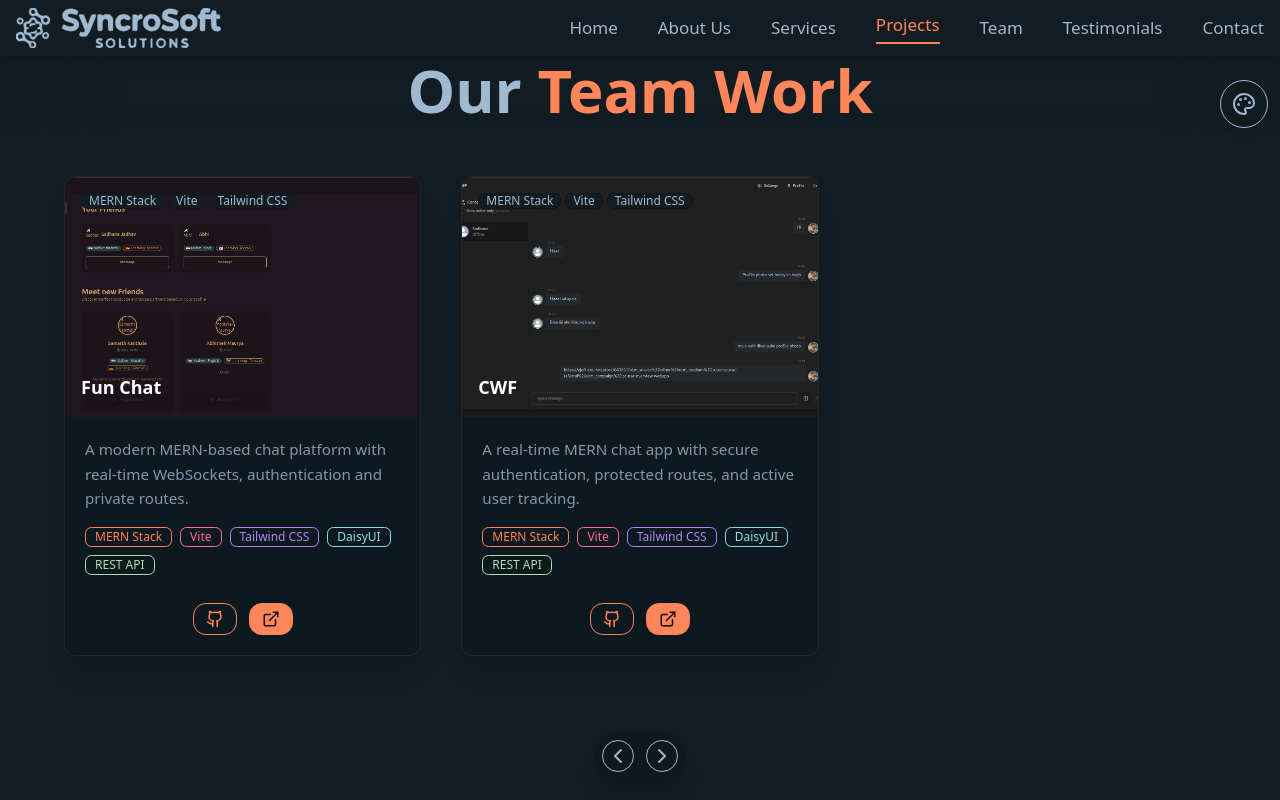
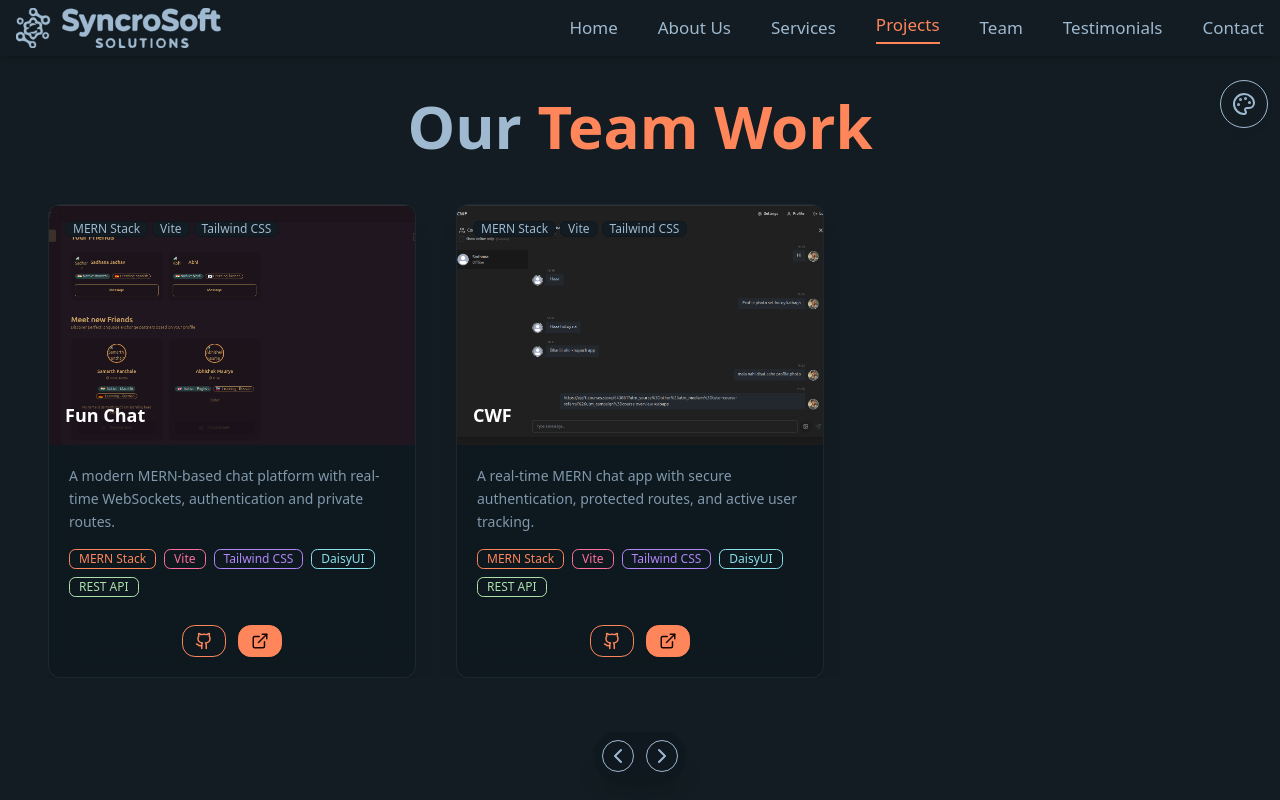
Before and after one commit to SyncroSoft-Solutions/syncrosoft-solutions, a React (Vite) app: page /projects in a window 1280 px wide. Built offline with nearby package versions, Linux system fonts and the light colour scheme.

Commit message:
update the project page

```diff
--- a/src/components/RouteChanger.jsx
+++ b/src/components/RouteChanger.jsx
@@ -111,7 +111,7 @@ const RouteChanger = ({ className = "" }) => {
       ref={boxRef}
       onMouseDown={handleMouseDown}
       onTouchStart={handleTouchStart}
-      className={`fixed z-50 pointer-events-auto cursor-move ${className}`}
+      className={`fixed z-40 pointer-events-auto cursor-move ${className}`}
       style={{
         left: `${position.x}px`,
         top: `${position.y}px`,
--- a/src/pages/Projects.jsx
+++ b/src/pages/Projects.jsx
@@ -36,66 +36,81 @@ const badgeColors = [
   "error",
 ];
 
+// Animation config
+const getCardVariants = (index) => {
+  const isLeft = index % 2 === 0;
+  return {
+    initial: { opacity: 0, x: isLeft ? "-100vw" : "100vw", scale: 0.95 },
+    animate: {
+      opacity: 1,
+      x: 0,
+      scale: 1,
+      transition: {
+        duration: 0.6,
+        ease: "easeOut",
+        delay: index * 0.1,
+      },
+    },
+  };
+};
+
+const containerVariants = {
+  animate: {
+    transition: {
+      staggerChildren: 0.1,
+    },
+  },
+};
+
 const Projects = () => {
   return (
     <section
       id="projects"
-      className="w-full h-screen flex flex-col justify-start px-6 md:px-16 py-20 bg-base-100 overflow-y-auto"
+      className="h-screen w-full bg-base-100 px-4 md:px-12 py-24 overflow-y-auto"
     >
-      <SEO
-        title="Projects"
-        description=""
-        keywords=""
-      />
+      <SEO title="Projects" description="Explore our past work" keywords="MERN, Portfolio, Projects" />
+
+      {/* Heading */}
       <motion.h1
         initial={{ y: 50, opacity: 0 }}
         whileInView={{ y: 0, opacity: 1 }}
         transition={{ duration: 0.6, ease: "easeOut" }}
         viewport={{ once: true }}
-        className="text-4xl w-full py-3 top-12 absolute z-40 left-0 backdrop-blur-3xl justify-center md:text-5xl lg:text-6xl font-bold text-center text-base-content"
+        className="text-4xl md:text-5xl lg:text-6xl font-bold text-center text-base-content mb-12"
       >
-        Our{" "}
-        <span className="text-primary inline-flex overflow-hidden">
-          Team Work
-        </span>
+        Our <span className="text-primary">Team Work</span>
       </motion.h1>
 
-      <div className="max-w-screen-xl mx-auto grid grid-cols-1 sm:grid-cols-2 xl:grid-cols-3 gap-10 mt-24">
+      {/* Project Grid */}
+      <motion.div
+        variants={containerVariants}
+        initial="initial"
+        whileInView="animate"
+        viewport={{ once: true }}
+        className="max-w-7xl overflow-hidden mx-auto grid grid-cols-1 sm:grid-cols-2 xl:grid-cols-3 gap-10"
+      >
         {projects.map((project, index) => (
           <motion.div
             key={index}
-            initial={{ opacity: 0, y: 40 }}
-            whileInView={{ opacity: 1, y: 0 }}
-            transition={{
-              duration: 0.6,
-              ease: "easeOut",
-              delay: index * 0.15,
-            }}
-            viewport={{ once: true }}
-            className="relative group rounded-xl border border-base-content/10 bg-base-200/70 backdrop-blur-sm shadow-xl hover:-translate-y-1.5 transition-all duration-500 overflow-hidden"
+            variants={getCardVariants(index)}
+            className="group relative rounded-xl border border-base-content/10 bg-base-200/70 backdrop-blur-lg shadow-xl hover:-translate-y-1.5 transition-all duration-500 overflow-hidden"
+            whileHover={{ y: -6 }}
           >
             {/* Image */}
             <div className="relative overflow-hidden">
               <img
                 src={project.image}
                 alt={project.name}
-                className="w-full h-60 object-cover transition-all duration-700 group-hover:scale-110"
+                className="w-full h-60 object-cover transition-transform duration-700 group-hover:scale-110"
               />
-
-              {/* Gradient overlay */}
-              <div className="absolute inset-0 bg-gradient-to-t from-black/60 to-transparent opacity-0 group-hover:opacity-100 transition-all duration-500 z-10"></div>
-
-              {/* Project Title */}
+              <div className="absolute inset-0 bg-gradient-to-t from-black/60 to-transparent opacity-0 group-hover:opacity-100 transition-opacity duration-500 z-10" />
               <h2 className="absolute bottom-4 left-4 text-white text-lg font-bold z-20">
                 {project.name}
               </h2>
 
-              {/* Tech Badges */}
+              {/* Top-left tech badges */}
               <div className="absolute top-4 left-4 flex flex-wrap gap-1 z-20">
-                {project.tech
-                  .split(",")
-                  .slice(0, 3)
-                  .map((stack, i) => (
+                {project.tech.split(",").slice(0, 3).map((stack, i) => (
                   <span
                     key={i}
                     className={`badge badge-${badgeColors[i % badgeColors.length]} badge-sm`}
@@ -106,13 +121,12 @@ const Projects = () => {
               </div>
             </div>
 
-            {/* Card Body */}
+            {/* Body */}
             <div className="p-5 space-y-4">
-              <p className="text-base-content/80 text-[0.95rem] leading-relaxed font-medium">
+              <p className="text-base-content/80 text-sm leading-relaxed font-medium">
                 {project.description}
               </p>
 
-              {/* Full Tech Badges */}
               <div className="flex flex-wrap gap-2">
                 {project.tech.split(",").map((stack, i) => (
                   <div
@@ -146,7 +160,7 @@ const Projects = () => {
             </div>
           </motion.div>
         ))}
-      </div>
+      </motion.div>
     </section>
   );
 };
```
Lines whose indentation alone changed are shown as unchanged.
